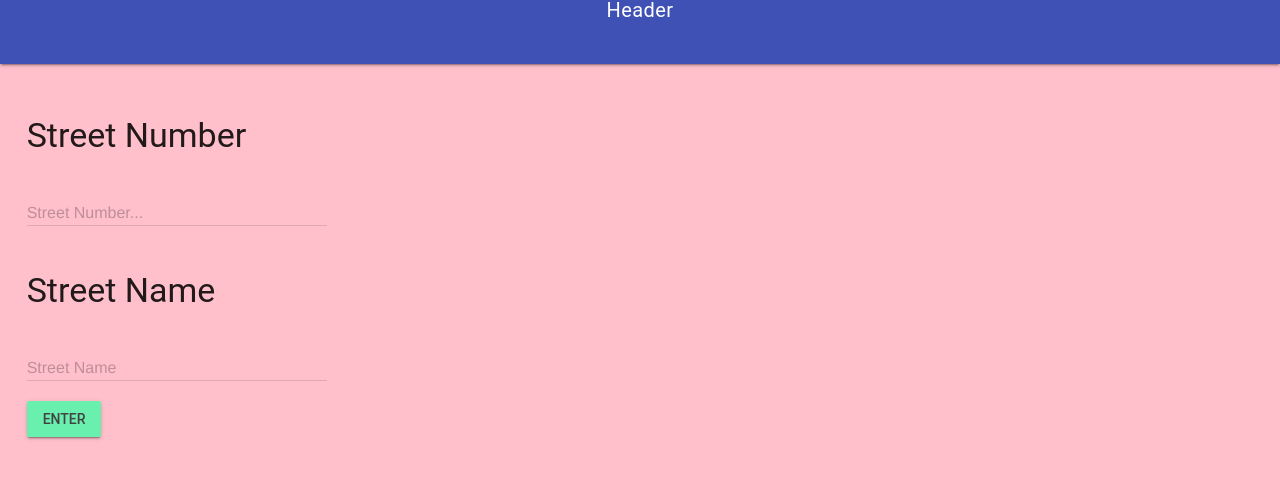
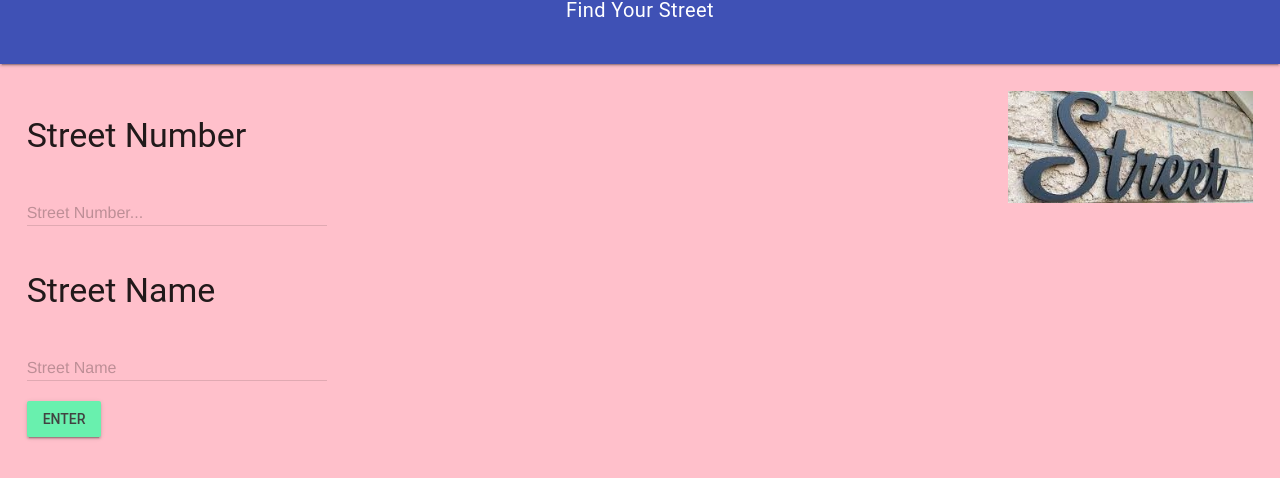
Before and after one commit to Alex-Nelson-1/ICS2O-UNIT2-03-VARIABLES, a plain HTML site: page index.html in a window 1280 px wide. Drawn offline with nearby package versions, Linux system fonts and the light colour scheme.

Commit message:
Renamed Header

```diff
--- a/css/style.css
+++ b/css/style.css
@@ -19,3 +19,8 @@
 body {
   background-color: pink;
 }
+
+img {
+  float: right;
+  width: 20%;
+}
--- a/index.html
+++ b/index.html
@@ -3,7 +3,7 @@
 <html lang="en-ca">
   <head>
     <meta charset="utf-8" />
-    <meta name="description" content="A Webpage with MDL" />
+    <meta name="description" content="A Webpage with JS Variables" />
     <meta name="keywords" content="mths isc2o" />
     <meta name="author" content="Alex Nelson" />
     <meta name="viewport" content="width=device-width, initial_scale=1.0" />
@@ -20,7 +20,7 @@
     <link rel="icon" type="image/png" sizes="32x32" href="favicon-32x32.png" />
     <link rel="icon" type="image/png" sizes="16x16" href="favicon-16x16.png" />
     <link rel="manifest" href="site.webmanifest" />
-    <title>TEMPLATE</title>
+    <title>Find your street</title>
   </head>
   <body>
     <script defer src="https://code.getmdl.io/1.3.0/material.min.js"></script>
@@ -28,10 +28,12 @@
     <div class="mdl-layout mdl-js-layout mdl-layout--fixed-header">
       <header class="mdl-layout__header" style="text-align: center">
         <div class="mdl-layout-header-row">
-          <span class="mdl-layout__title">Header</span>
+          <span class="mdl-layout__title">Find Your Street</span>
         </div>
       </header>
+
       <main class="mdl-layout__content">
+        <img src="./image/street.jpg" alt="Street">
         <!--Textfield for Street Number-->
         <form action="#">
           <h3>Street Number</h3>
```
Also changed, not shown: image/street.jpg (added).
